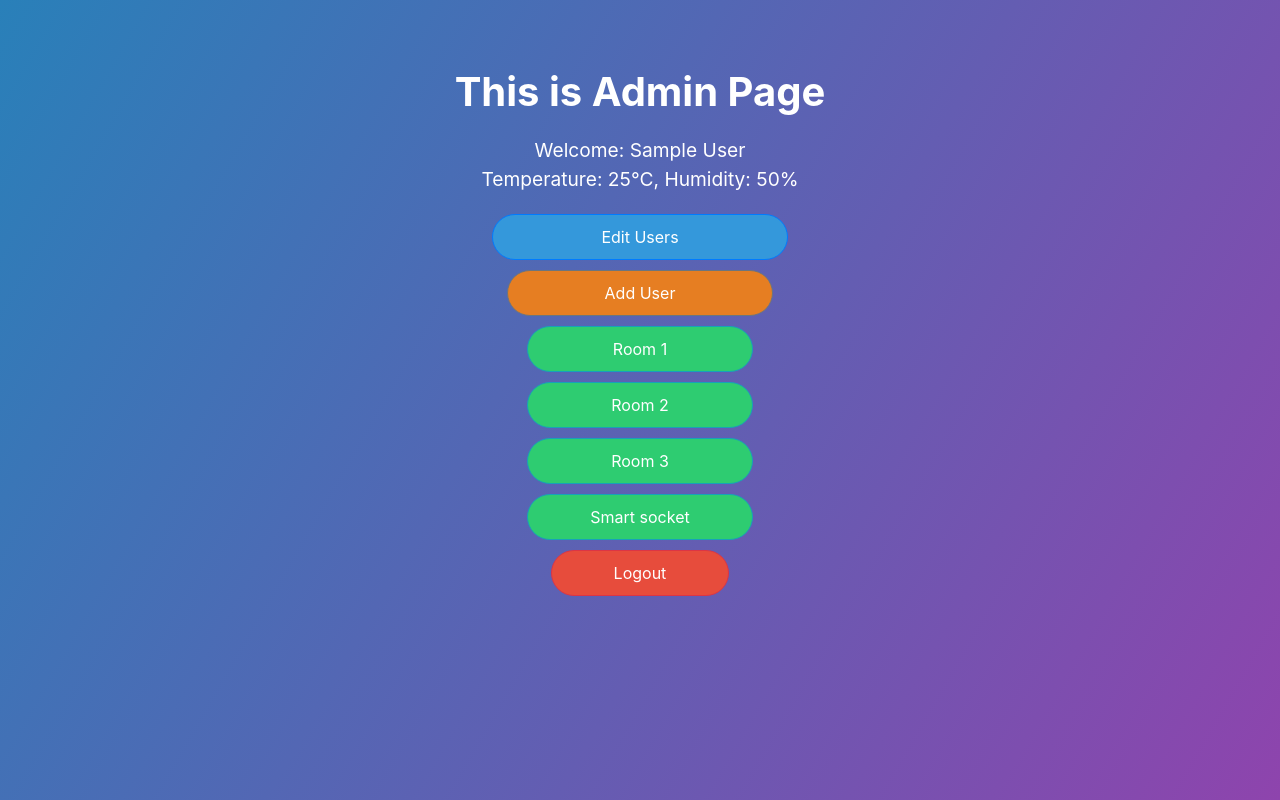
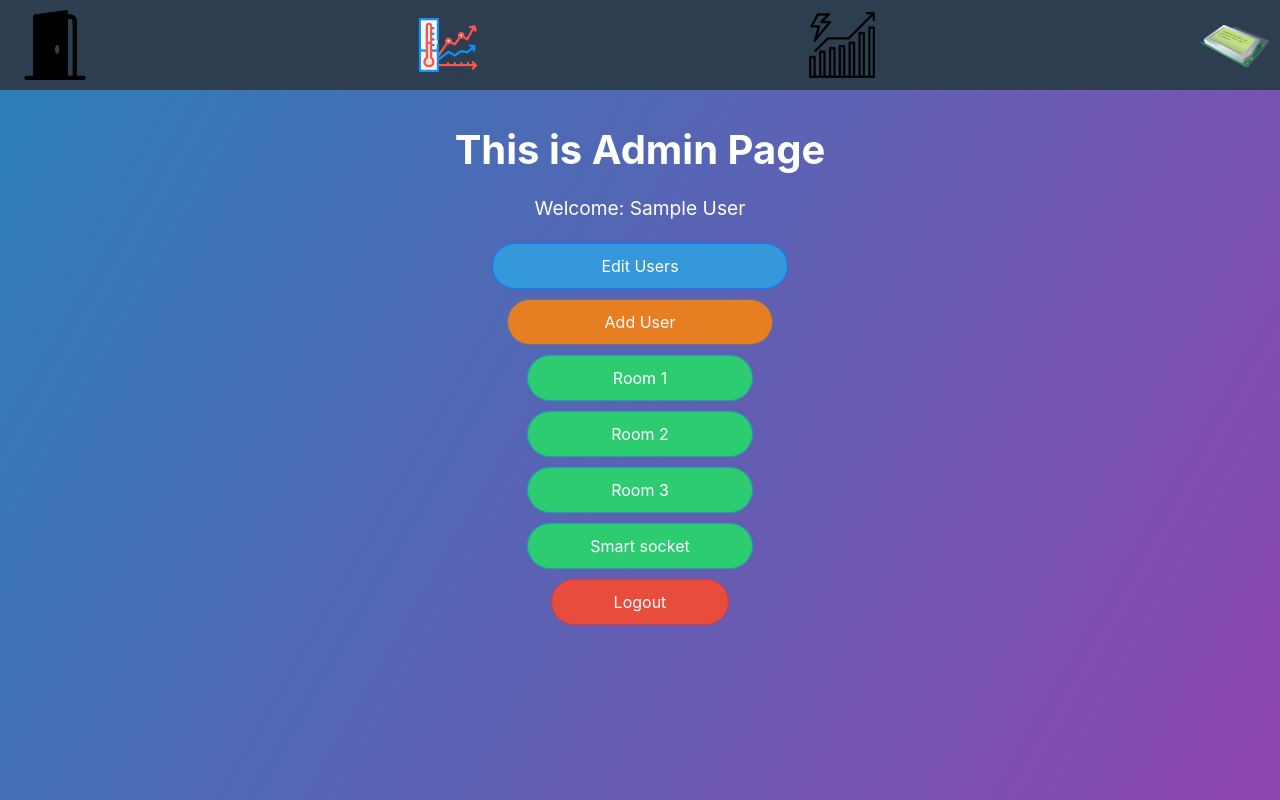
Before and after one commit to AbdalrahmanMohammad/smart-home, a PHP site: page /admin/index.php in a window 1280 px wide. Run offline with PHP 8.4, Linux system fonts and the light colour scheme; the visitor is signed in with stand-in values (Sample User, id 1); data that the repository does not hold is empty; some libraries are stand-ins or nearby versions.

Commit message:
added top bar and activate door button

```diff
--- a/back/admin/index.php
+++ b/back/admin/index.php
@@ -1,5 +1,5 @@
 <!DOCTYPE html>
-<html>
+<html lang="en">
 
 <head>
   <title>Admin Page</title>
@@ -17,6 +17,38 @@
       flex-direction: column;
       align-items: center;
       color: white;
+    }
+
+    /* New style for the top bar */
+    .top-bar {
+      background-color: #2c3e50;
+      width: 100%;
+      padding: 10px;
+      text-align: center;
+      display: flex;
+      justify-content: space-between;
+      align-items: center;
+    }
+
+    .top-bar h2 {
+      margin: 0;
+    }
+
+    .icon {
+      width: 50px;
+      height: 50px;
+      cursor: pointer;
+      margin-left: 10px;
+      /* Adjust margin as needed */
+    }
+
+    /* Media query for larger screens (PCs) */
+    @media (min-width: 992px) {
+      .icon {
+        width: 70px;
+        /* Adjust the icon size for larger screens */
+        height: 70px;
+      }
     }
 
     .container {
@@ -129,7 +161,15 @@
 </head>
 
 <body>
-  <div class="container mt-5">
+  <!-- Top bar -->
+  <div class="top-bar">
+    <img id="doorIcon" class="icon" src="open.png" alt="Door Icon">
+    <img id="tempIcon" class="icon" src="temp.webp" alt="temp Icon">
+    <img id="powerIcon" class="icon" src="power.png" alt="power Icon">
+    <img id="lcdIcon" class="icon" src="lcd.png" alt="lcd Icon">
+  </div>
+
+  <div class="container mt-3">
     <?php
     session_start();
     if ($_SESSION['login'] == false || !(in_array($_SESSION['role'], array('admin')))) { // the second condition is !$_SESSION['role']=="admin"
@@ -143,8 +183,6 @@
       <div>Welcome:
         <?php echo $_SESSION['userName'] ?>
       </div>
-      <div id="clock"></div>
-      <div>Temperature: <span id="temperature">25°C</span>, Humidity: <span id="humidity">50%</span></div>
     </div>
 
     <a href="del.php" class="btn btn-primary custom-button btn1">Edit Users</a>
@@ -154,7 +192,6 @@
     <a href="../rooms/room3.php" class="btn btn-info custom-button btn3">Room 3</a>
     <a href="../smartsocket" class="btn btn-info custom-button btn3">Smart socket</a>
     <a href="../logout.php" class="btn btn-danger custom-button btn4">Logout</a>
-
   </div>
 
   <script src="https://cdnjs.cloudflare.com/ajax/libs/popper.js/1.12.9/umd/popper.min.js"></script>
@@ -163,6 +200,7 @@
   <script src="https://cdn.jsdelivr.net/npm/sweetalert2@10.16.6/dist/sweetalert2.min.js"></script>
   <script>
     let fireFlag = false;
+    let doorOpen = true;
 
     // Update the clock every second
     function updateClock() {
@@ -179,9 +217,52 @@
       document.getElementById('humidity').innerText = '10%';
     }
 
-    setInterval(Get_Data_rgb, 500);
+    // Toggle door icon on click
+    document.getElementById('doorIcon').addEventListener('click', function () {
+      const xmlhttp = new XMLHttpRequest();
+      xmlhttp.open('POST', '../controlData/controldoor.php', true);
+      xmlhttp.setRequestHeader('Content-type', 'application/x-www-form-urlencoded');
+      if (doorOpen) {
+        this.src = 'closed.png';
+        xmlhttp.send('id=esp1&state=closed&flag=1');
+        doorOpen=false;
+      } else {
+        this.src = 'open.png';
+        xmlhttp.send('id=esp1&state=open&flag=1');
+        doorOpen=true;
+      }
+    });
 
-    function Get_Data_rgb() {
+    setInterval(Get_Data, 500);
+    function Get_Data() {
+      Get_Data_Fire();
+      Get_Data_Door();
+    }
+    function Get_Data_Door() {
+      const xmlhttp = new XMLHttpRequest();
+
+      xmlhttp.onreadystatechange = function () {
+        if (this.readyState == 4 && this.status == 200) {
+          const myObj = JSON.parse(this.responseText);
+          if (myObj.id == 'esp1') {
+            if (myObj.state == 'open'&&doorOpen==false) {
+              document.getElementById('doorIcon').src='open.png';
+              doorOpen=true;
+            }
+            else if (myObj.state == 'closed'&&doorOpen==true) {
+              document.getElementById('doorIcon').src='closed.png';
+              doorOpen=false;
+            }
+          }
+        }
+      };
+
+      xmlhttp.open('POST', '../controlData/controldoor.php', true);
+      xmlhttp.setRequestHeader('Content-type', 'application/x-www-form-urlencoded');
+      xmlhttp.send('id=esp1');
+    }
+
+    function Get_Data_Fire() {
       const xmlhttp = new XMLHttpRequest();
 
       xmlhttp.onreadystatechange = function () {
@@ -219,5 +300,7 @@
       xmlhttp.setRequestHeader('Content-type', 'application/x-www-form-urlencoded');
       xmlhttp.send('id=esp1');
     }
+  </script>
+</body>
 
-  </script>
+</html>
```
Also changed, not shown: back/admin/closed.png (added), back/admin/lcd.png (added), back/admin/open.png (added), back/admin/power.png (added), back/admin/temp.webp (added), 2 other files.
